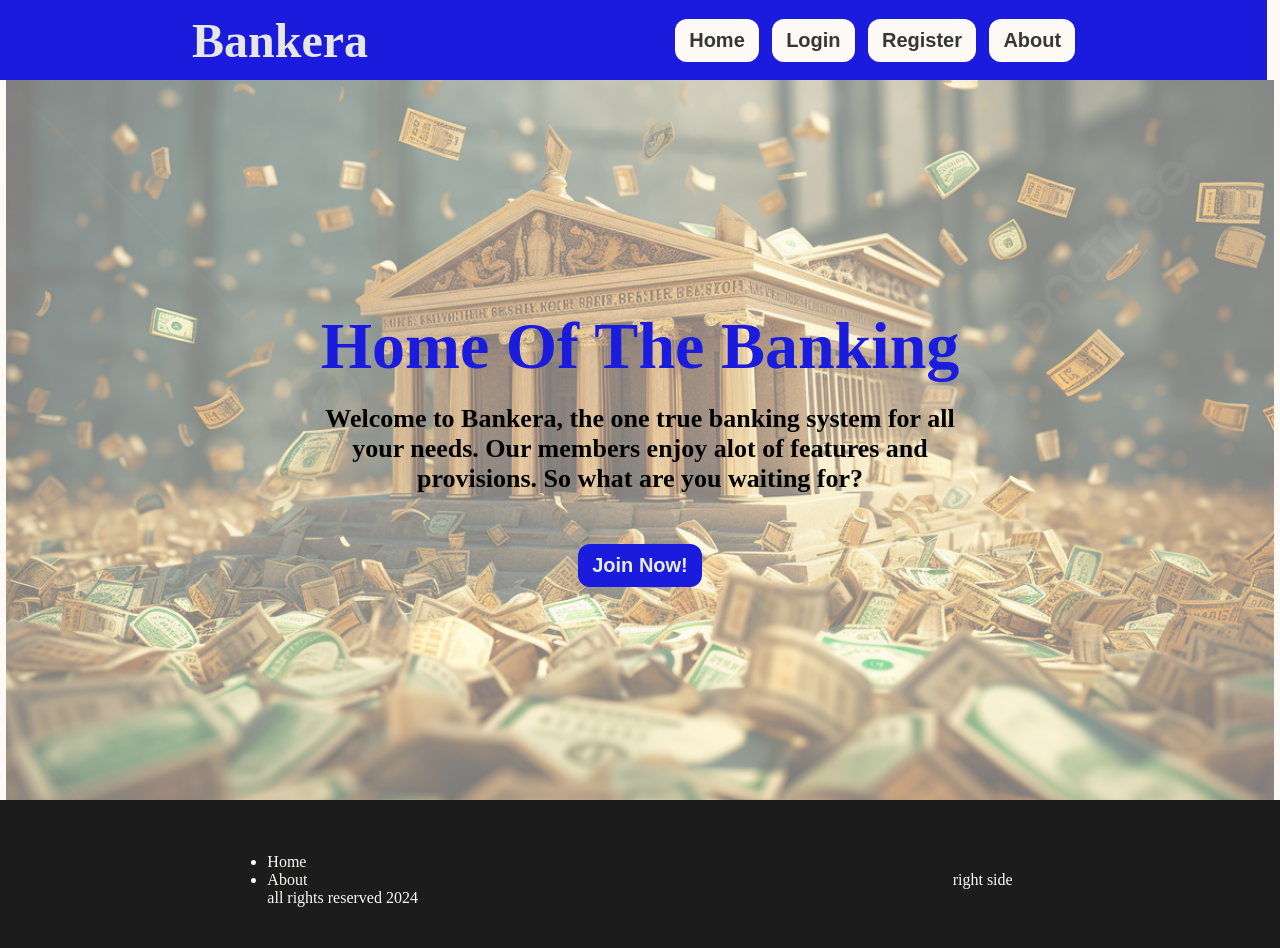
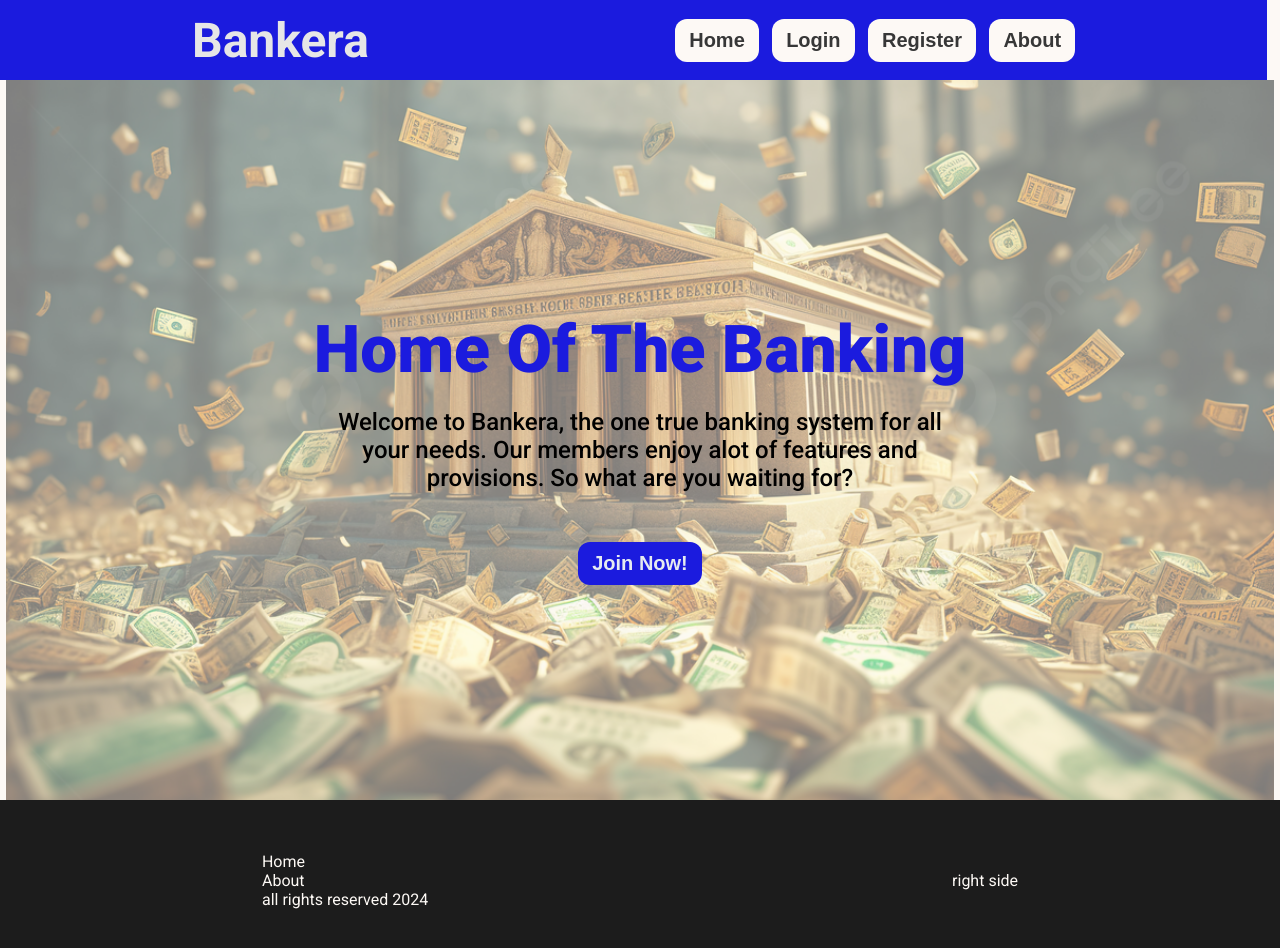
Before and after one commit to hassankhalil33/bankera-frontend, a React (Create React App) app: page / in a window 1280 px wide. Shown: the top 948 px of the page. Built offline with nearby package versions, Linux system fonts and the light colour scheme.

Commit message:
Added Custom Font

```diff
--- a/public/index.html
+++ b/public/index.html
@@ -8,6 +8,11 @@
   <meta name="theme-color" content="#000000" />
   <meta name="description" content="Web site created using create-react-app" />
   <link rel="apple-touch-icon" href="%PUBLIC_URL%/logo192.png" />
+  <link rel="preconnect" href="https://fonts.googleapis.com">
+  <link rel="preconnect" href="https://fonts.gstatic.com" crossorigin>
+  <link
+    href="https://fonts.googleapis.com/css2?family=Roboto:ital,wght@0,100;0,300;0,400;0,500;0,700;0,900;1,100;1,300;1,400;1,500;1,700;1,900&display=swap"
+    rel="stylesheet">
   <!--
       manifest.json provides metadata used when your web app is installed on a
       user's mobile device or desktop. See https://developers.google.com/web/fundamentals/web-app-manifest/
--- a/src/App.css
+++ b/src/App.css
@@ -2,6 +2,10 @@
   border: 0;
   padding: 0;
   margin: 0;
+}
+
+body {
+  font-family: "Roboto", sans-serif;
 }
 
 .bg1 {
@@ -50,13 +54,13 @@
 }
 
 #h5-hero {
-  font-size: 26px;
+  font-size: 24px;
   padding: 5px 24vw;
   opacity: 1;
   z-index: 1;
   text-align: center;
   padding-bottom: 30px;
-  font-weight: 600;
+  font-weight: 500;
 }
 
 .btn {
@@ -198,3 +202,7 @@
   background-color: rgb(28, 28, 28);
   color: rgb(253, 249, 245);
 }
+
+.footer>div>ul {
+  list-style-type: none;
+}
```
